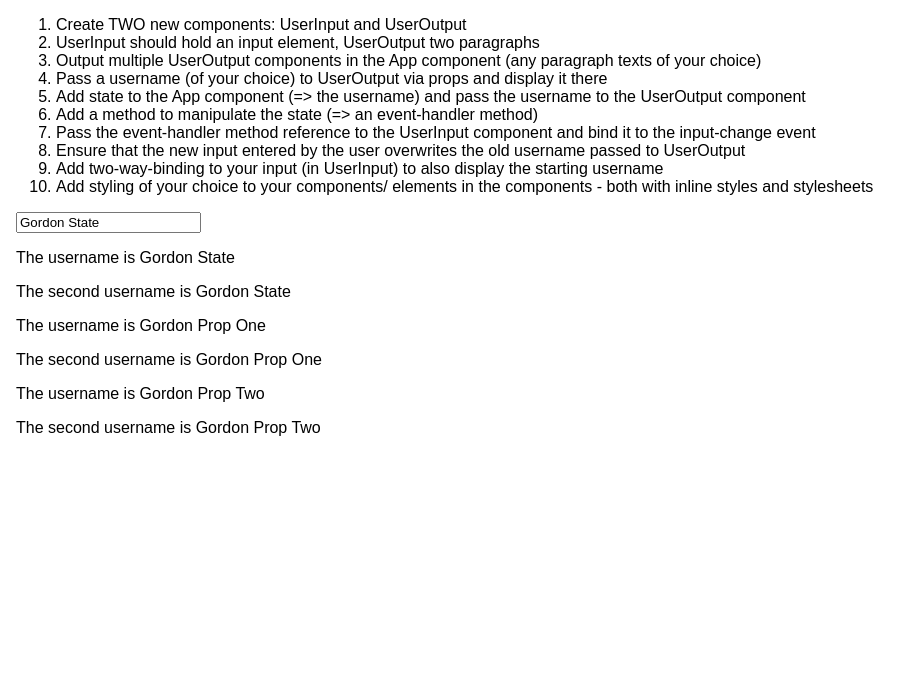
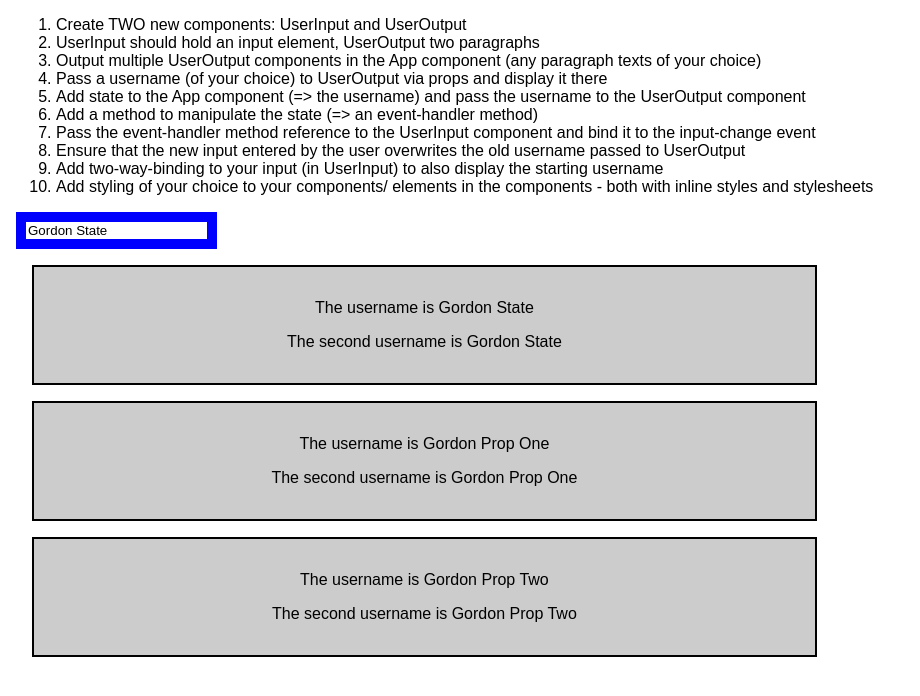
Before and after one commit to gordyu/react-base-syntax, a React (Create React App) app: page / in a window 1280 px wide. Shown: the top 696 px of the page, without its empty margins (0-920 px from the left). Built offline with nearby package versions, Linux system fonts and the light colour scheme.

Commit message:
applied styles via inline and stylesheet

```diff
--- a/src/App.css
+++ b/src/App.css
@@ -1,3 +1,12 @@
 .App {
   margin: 16px;
 }
+
+.UserOutput {
+  width: 60%;
+  padding: 16px;
+  margin: 16px;
+  border: 2px solid black;
+  background-color: #ccc;
+  text-align: center;
+}
--- a/src/UserInput.js
+++ b/src/UserInput.js
@@ -1,7 +1,13 @@
 import React from 'react';
 
 const userInput = (props) => {
+
+    const inlineStyle =  {
+        border: '10px solid blue'
+    };
+
     return <input type="text"
+            style={inlineStyle}
             onChange={props.changedUserName}
             value={props.currentName} />
 };
--- a/src/UserOutput.js
+++ b/src/UserOutput.js
@@ -1,8 +1,9 @@
 import React from 'react';
+import './App.css';
 
 const userOutput = (props) => {
     return (
-        <div>
+        <div className='UserOutput'>
             <p>The username is {props.userName}</p>
             <p>The second username is {props.userName}</p>
         </div>
```
